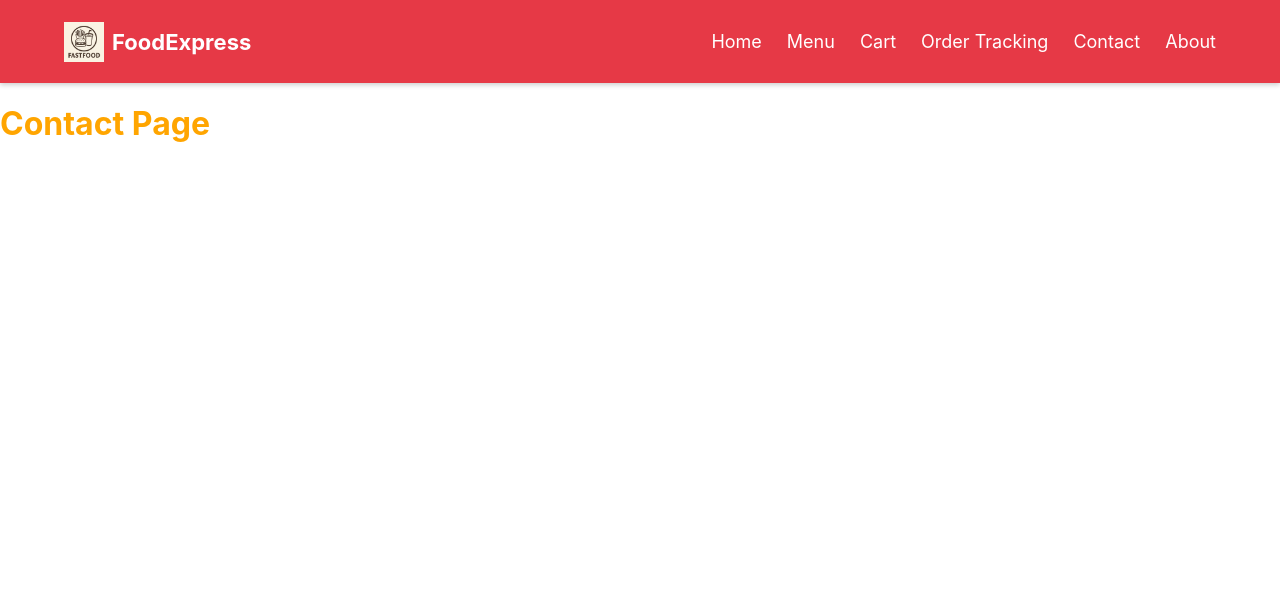
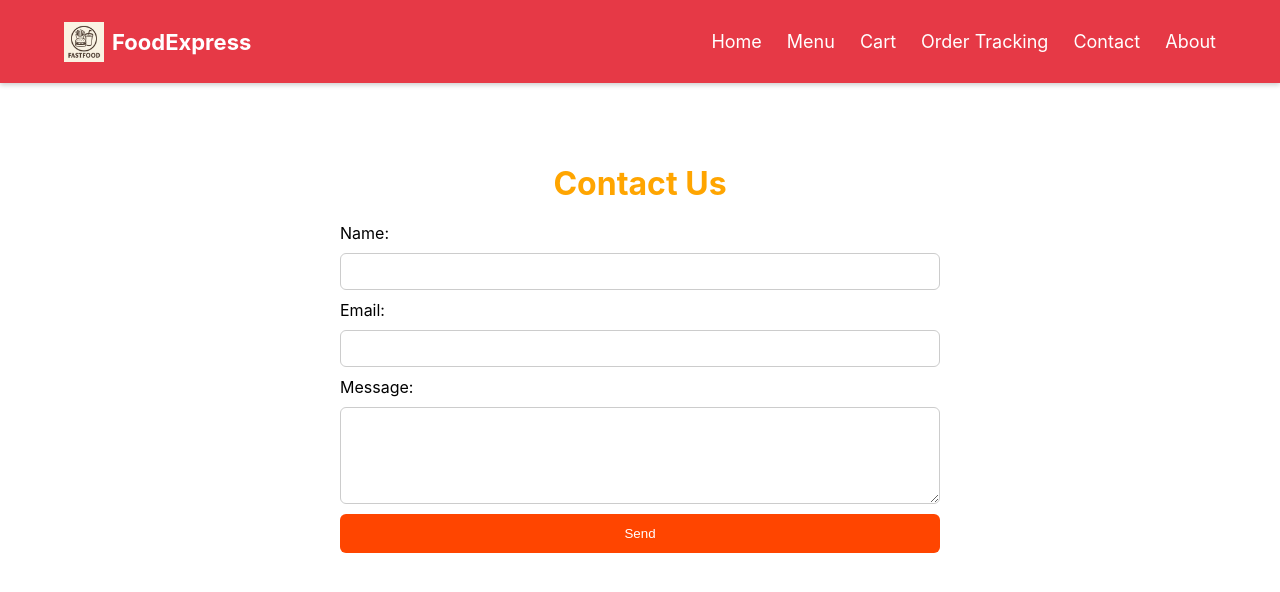
Before and after one commit to mtrmohmed945-commits/Restaurant-Ordering-System-, a React (Create React App) app: page /contact in a window 1280 px wide. Shown: the top 592 px of the page. Built offline with nearby package versions, Linux system fonts and the light colour scheme.

Commit message:
Add Conatact page with its style

```diff
--- a/src/pages/Contact.js
+++ b/src/pages/Contact.js
@@ -1,3 +1,63 @@
-export default function Contact() {
-  return <h1>Contact Page</h1>;
+import React, { useState } from "react";
+import "../styles/Contact.css";
+
+function Contact() {
+  const [formData, setFormData] = useState({
+    name: "",
+    email: "",
+    message: ""
+  });
+
+  const handleChange = (e) => {
+    setFormData({
+      ...formData,
+      [e.target.name]: e.target.value
+    });
+  };
+
+  const handleSubmit = (e) => {
+    e.preventDefault();
+
+    alert(`Message Sent!\n\nName: ${formData.name}\nEmail: ${formData.email}\nMessage: ${formData.message}`);
+    // Reset
+    setFormData({ name: "", email: "", message: "" });
+  };
+
+  return (
+    <div className="contact-container">
+      <h1>Contact Us</h1>
+
+      <form onSubmit={handleSubmit} className="contact-form">
+        <label>Name:</label>
+        <input
+          type="text"
+          name="name"
+          onChange={handleChange}
+          value={formData.name}
+          required
+        />
+
+        <label>Email:</label>
+        <input
+          type="email"
+          name="email"
+          onChange={handleChange}
+          value={formData.email}
+          required
+        />
+
+        <label>Message:</label>
+        <textarea
+          name="message"
+          rows="5"
+          onChange={handleChange}
+          value={formData.message}
+          required
+        ></textarea>
+
+        <button type="submit">Send</button>
+      </form>
+    </div>
+  );
 }
+export default Contact
--- /dev/null
+++ b/src/styles/Contact.css
@@ -0,0 +1,36 @@
+.contact-container {
+  max-width: 600px;
+  margin: 40px auto;
+  padding: 20px;
+}
+
+.contact-container h1 {
+  text-align: center;
+  margin-bottom: 20px;
+}
+
+.contact-form {
+  display: flex;
+  flex-direction: column;
+  gap: 10px;
+}
+
+.contact-form input,
+.contact-form textarea {
+  padding: 10px;
+  border: 1px solid #ccc;
+  border-radius: 6px;
+}
+
+.contact-form button {
+  background-color: #ff4500;
+  color: white;
+  padding: 12px;
+  border: none;
+  border-radius: 6px;
+  cursor: pointer;
+}
+
+.contact-form button:hover {
+  background-color: #e03d00;
+}
```
